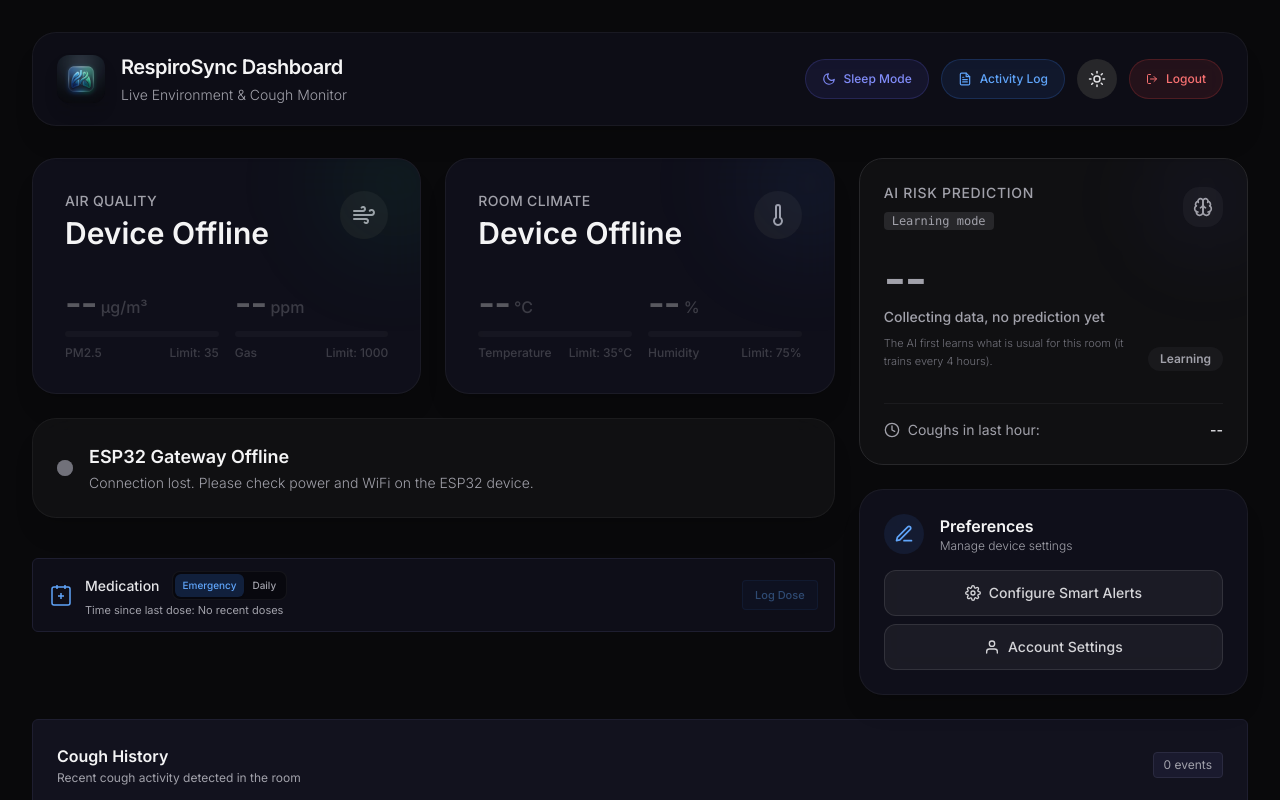
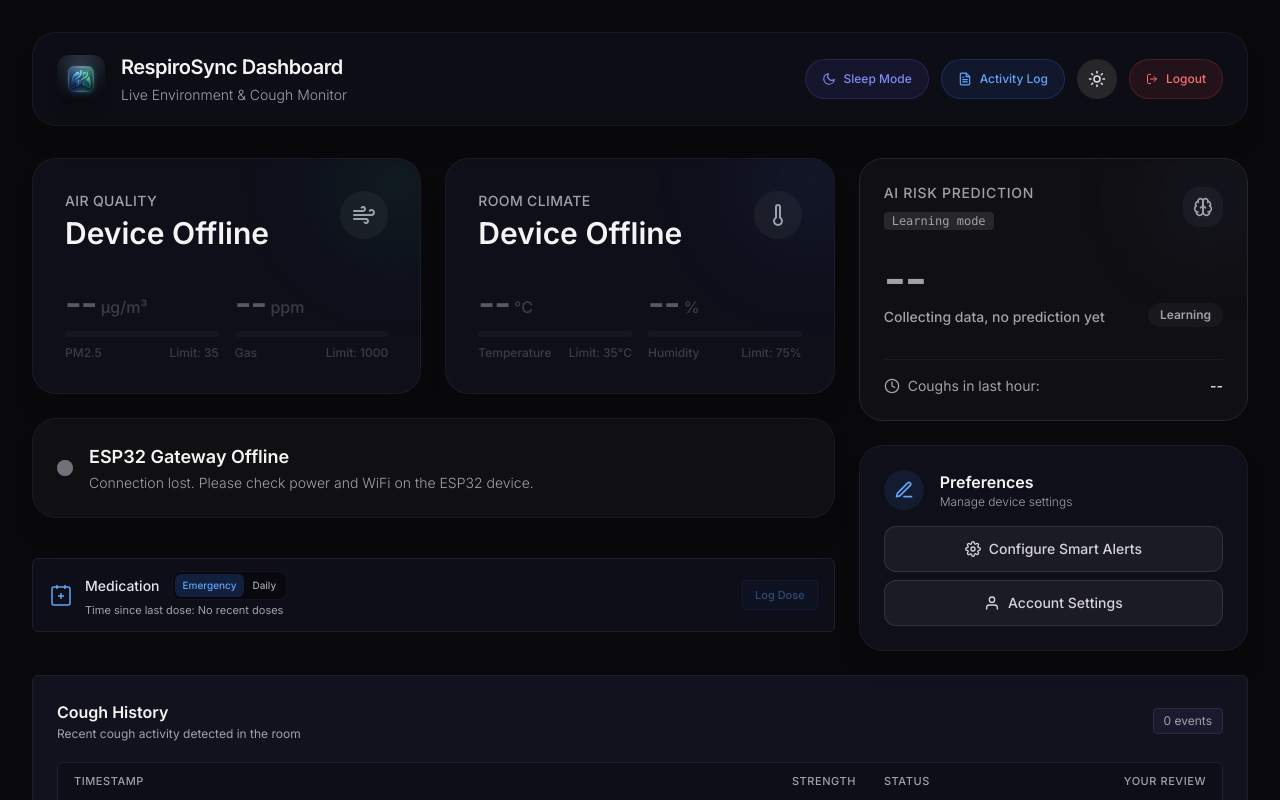
Before and after one commit to anake-an/asthma-monitoring-system, a Next.js app in the folder frontend/: page / in a window 1280 px wide. Shown: the top 800 px of the page. Built offline with nearby package versions, Linux system fonts and the light colour scheme; no server answers.

Commit message:
fix(dashboard): remove the Stage 1 / Learning hint from the AI card

```diff
--- a/frontend/components/AiRiskAssessment.tsx
+++ b/frontend/components/AiRiskAssessment.tsx
@@ -132,13 +132,6 @@ export default function AiRiskAssessment() {
                   ? "Room compared with its usual readings"
                   : "Risk of an asthma flare-up in the next hour (model estimate)"}
             </div>
-            {(isLearning || isStage1) && (
-              <p className="text-[11px] text-zinc-500 dark:text-zinc-500 mt-2 font-light leading-relaxed">
-                {isLearning
-                  ? "The AI first learns what is usual for this room (it trains every 4 hours)."
-                  : "Stage 2, a risk model for this child, starts after about 2 flare-ups (an emergency dose, or 2+ coughs within an hour) with readings before them."}
-              </p>
-            )}
             {!isLearning && !isStage1 && activePrediction.model && (
               <div className="text-[11px] text-zinc-500 dark:text-zinc-500 mt-1 font-light">
                 {MODEL_NAME[activePrediction.model.model_type]} · learned from about {Math.max(1, Math.round(activePrediction.model.episode_windows / 6))} flare-ups ·{" "}
```
